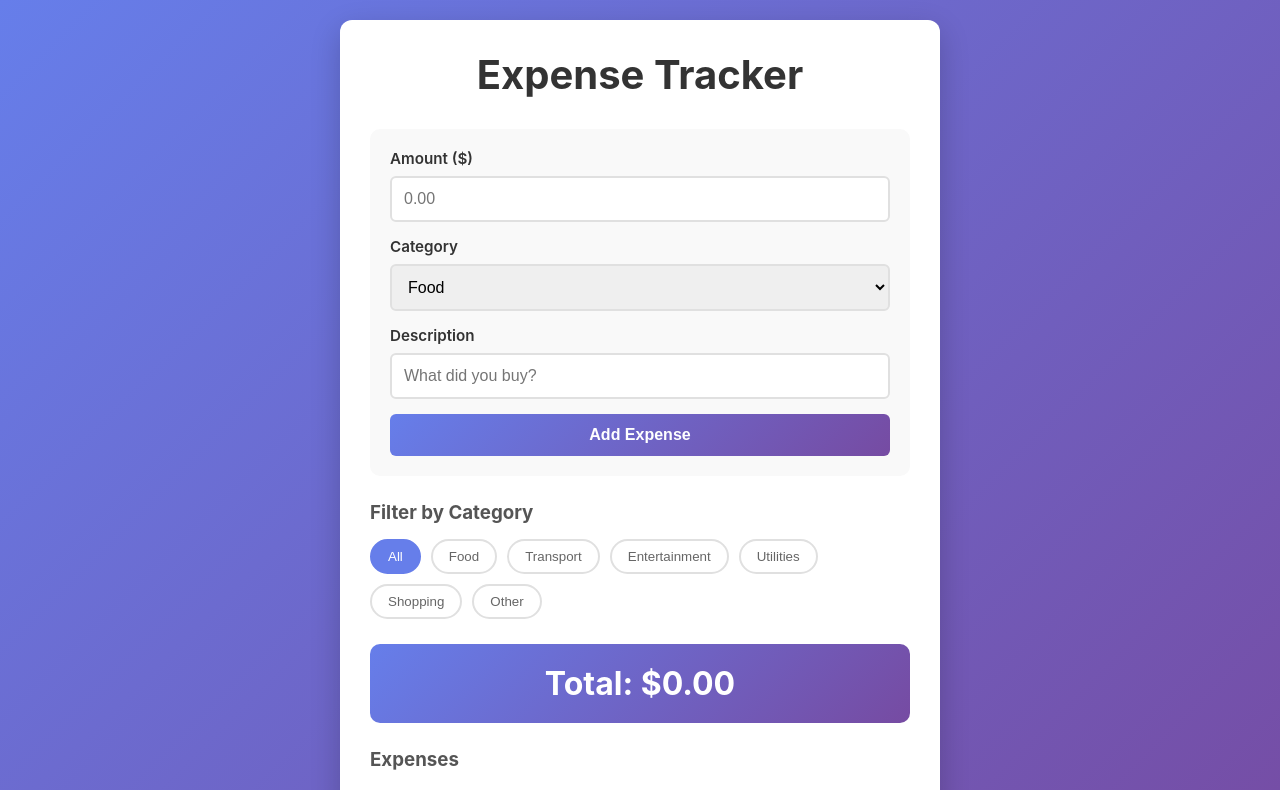
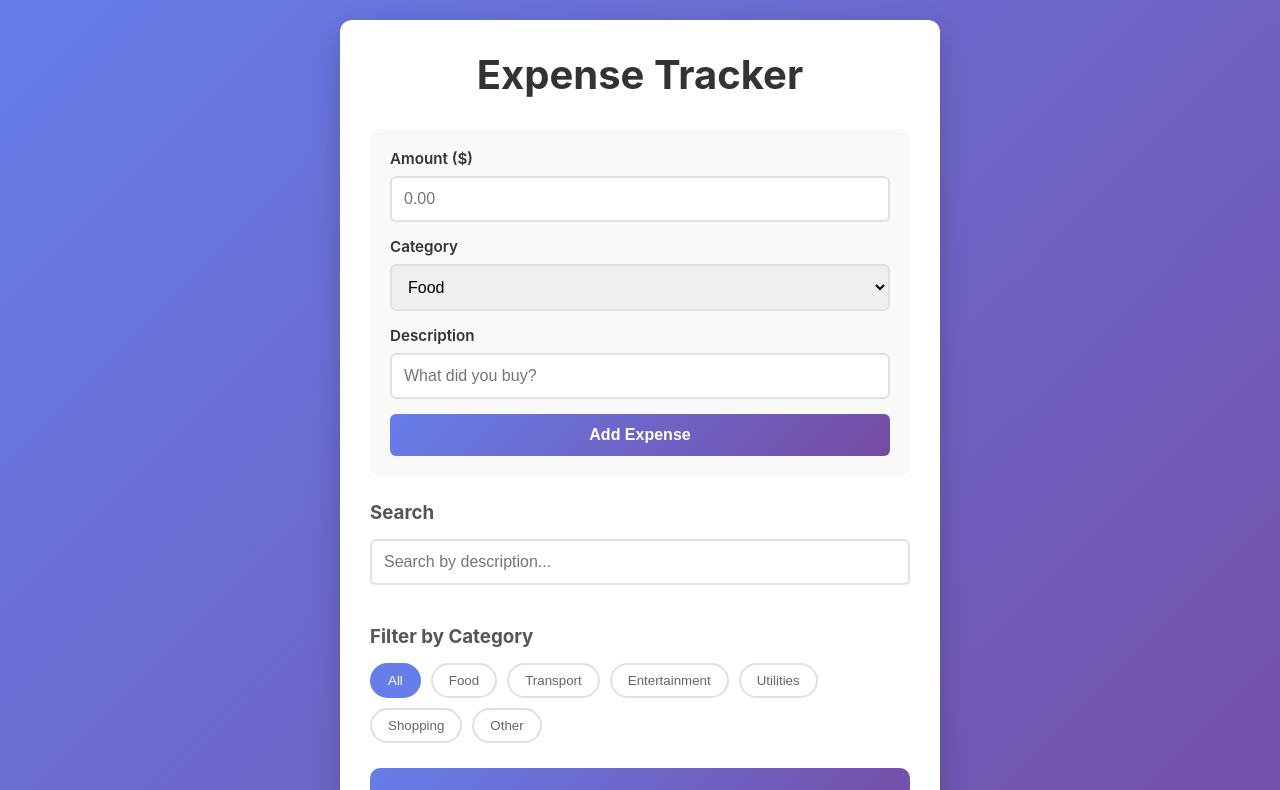
Before and after one commit to rishi04090-afk/my-dailyuseapp, a React (Create React App) app: page / in a window 1280 px wide. Shown: the top 790 px of the page. Built offline with nearby package versions, Linux system fonts and the light colour scheme.

Commit message:
Add search feature

```diff
--- a/src/App.css
+++ b/src/App.css
@@ -106,6 +106,22 @@ select:focus {
 /* Filter Section */
 .filter-section {
   margin-bottom: 25px;
+}
+
+.search-input {
+  width: 100%;
+  padding: 12px;
+  border: 2px solid #e0e0e0;
+  border-radius: 6px;
+  font-size: 1em;
+  transition: border-color 0.3s;
+  margin-bottom: 15px;
+}
+
+.search-input:focus {
+  outline: none;
+  border-color: #667eea;
+  box-shadow: 0 0 0 3px rgba(102, 126, 234, 0.1);
 }
 
 .filter-buttons {
--- a/src/App.js
+++ b/src/App.js
@@ -7,6 +7,7 @@ function App() {
   const [category, setCategory] = useState('Food');
   const [description, setDescription] = useState('');
   const [filter, setFilter] = useState('All');
+  const [search, setSearch] = useState('');
 
   // Load from localStorage on mount
   useEffect(() => {
@@ -44,9 +45,11 @@ function App() {
     setExpenses(expenses.filter(exp => exp.id !== id));
   };
 
-  const filteredExpenses = filter === 'All'
-    ? expenses
-    : expenses.filter(exp => exp.category === filter);
+  const filteredExpenses = expenses.filter(exp => {
+    const matchesCategory = filter === 'All' || exp.category === filter;
+    const matchesSearch = exp.description.toLowerCase().includes(search.toLowerCase());
+    return matchesCategory && matchesSearch;
+  });
 
   const total = filteredExpenses.reduce((sum, exp) => sum + exp.amount, 0);
 
@@ -89,6 +92,17 @@ function App() {
 
             <button type="submit" className="btn-add">Add Expense</button>
           </form>
+        </div>
+
+        <div className="filter-section">
+          <h3>Search</h3>
+          <input
+            type="text"
+            value={search}
+            onChange={(e) => setSearch(e.target.value)}
+            placeholder="Search by description..."
+            className="search-input"
+          />
         </div>
 
         <div className="filter-section">
```
